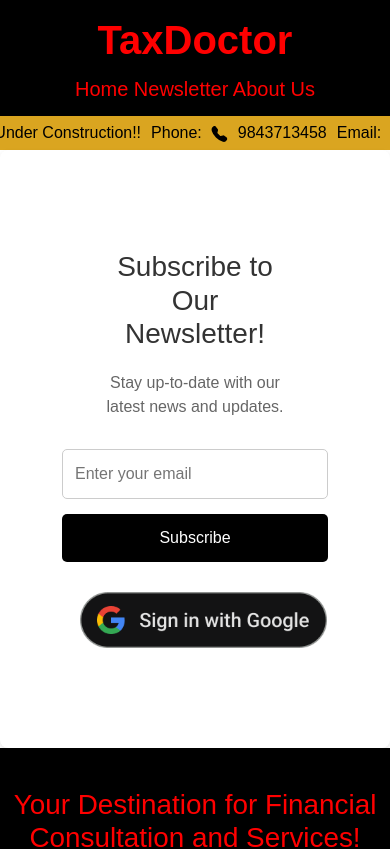
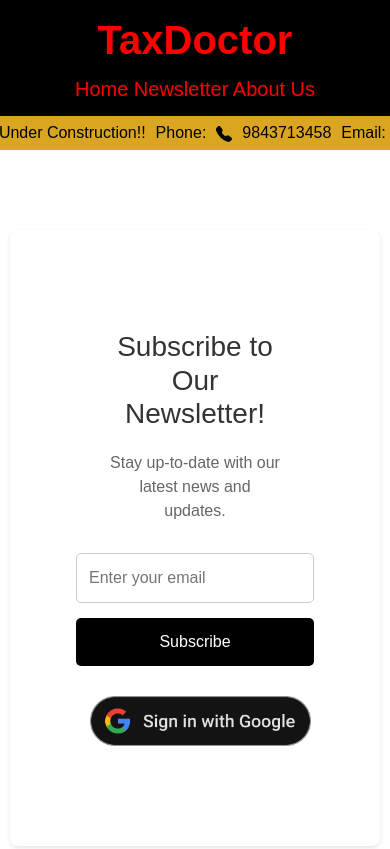
Before and after one commit to aakash2060/Tax-Doctor, a React (Create React App) app: page /newsletter in a window 390 px wide. Shown: the top 849 px of the page. Built offline with nearby package versions, Linux system fonts and the light colour scheme.

Commit message:
css changes

```diff
--- a/src/pages/Newsletter.css
+++ b/src/pages/Newsletter.css
@@ -112,7 +112,8 @@
   }
   .newsletter-subscription {
     max-width: 100%; /* Ensure it doesn't exceed the viewport width */
-    margin: 0 auto; /* Center align horizontally */
+    margin: 80px 10px; /* Center align horizontally */
+
     padding: 20px; /* Add padding as needed */
     border: 0px; /* Example border */
     text-align: center; /* Center align content */
```
